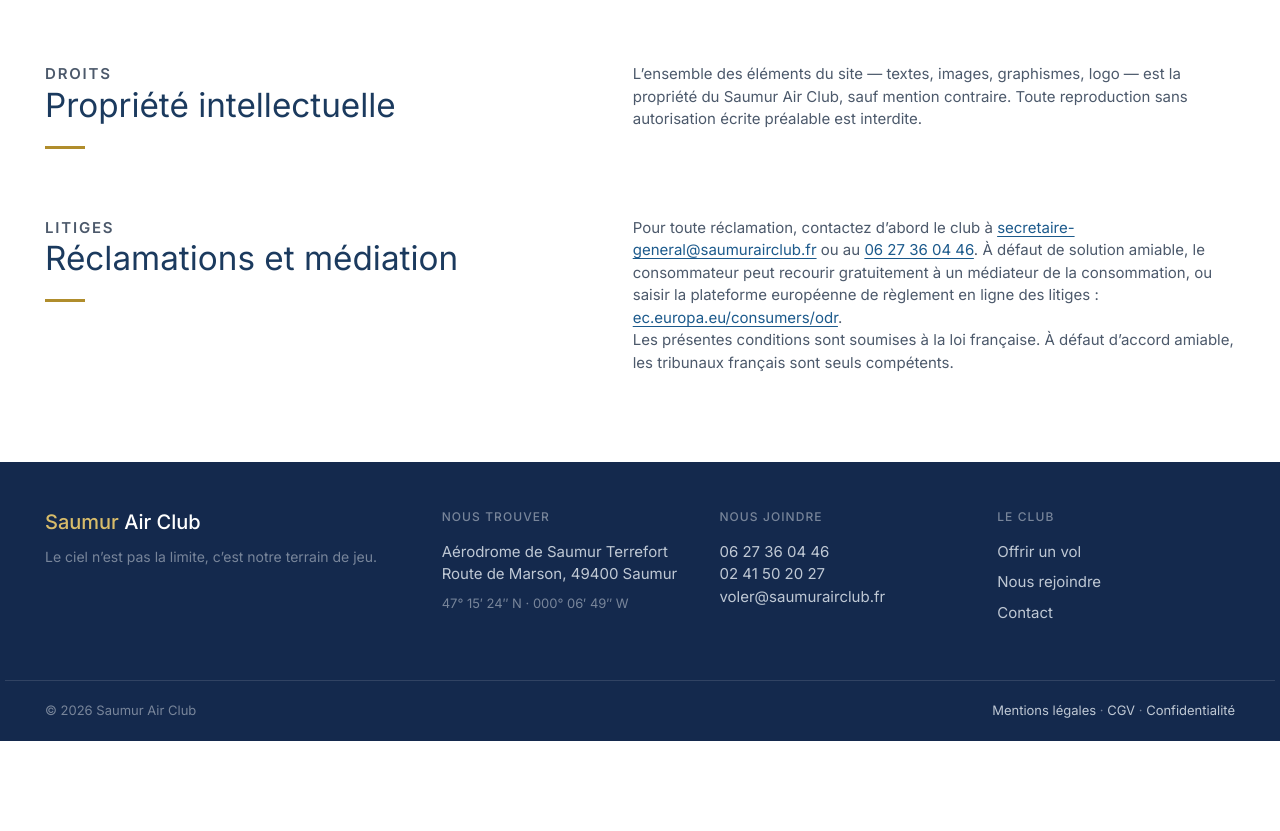
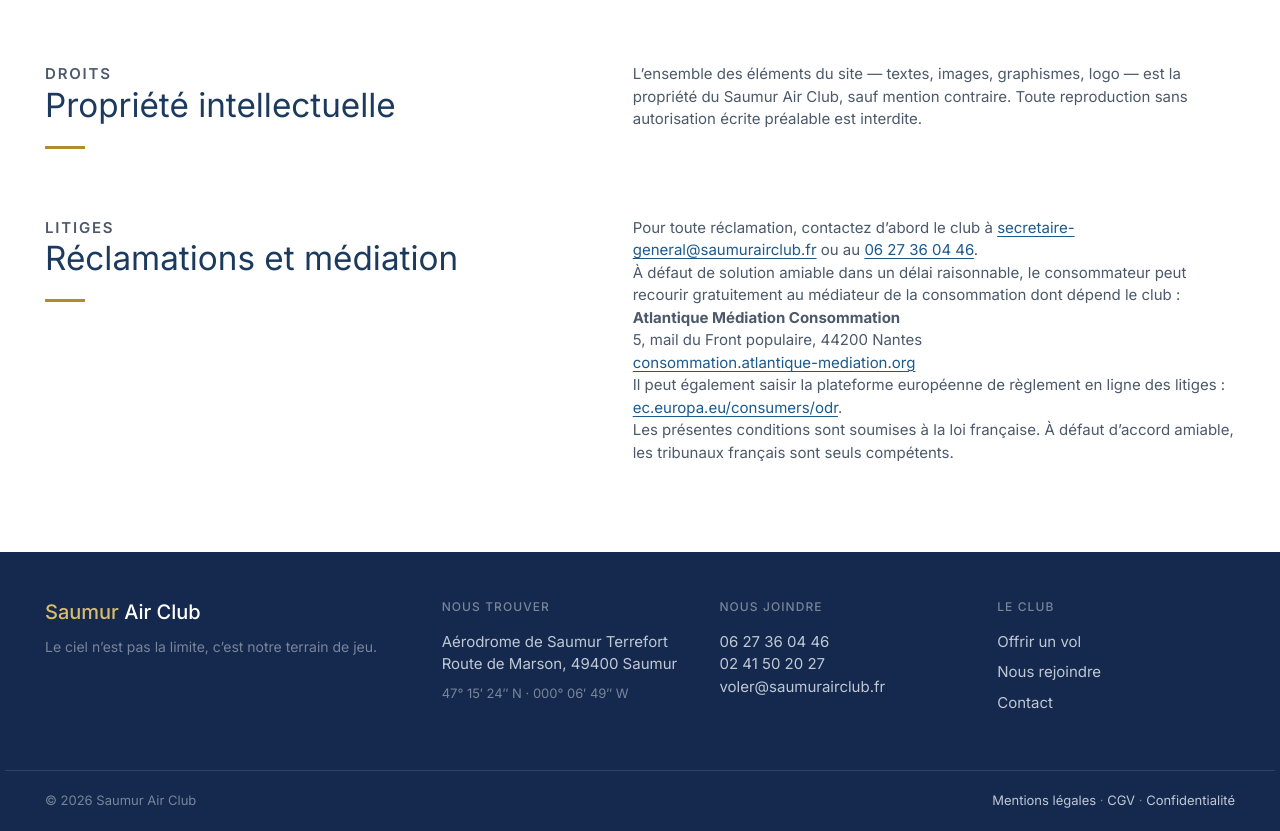
Before and after one commit to ob3m-distribution/aeroclubsaumur, a PHP site: page /cgv in a window 1280 px wide. Shown: the part 2146-2977 px from the top of the page. Before the commit the page ends 2887 px from the top, so only its background shows below. Run offline with PHP 8.4, Linux system fonts and the light colour scheme; data that the repository does not hold is empty.

Commit message:
Commit automatique de fin de tache (session Claude Code, 2026-09-05 16:03)

```diff
--- a/site/cgv.php
+++ b/site/cgv.php
@@ -1,5 +1,8 @@
 <?php
 declare(strict_types=1);
+/* Mediateur cite plus bas (Atlantique Mediation Consommation) : le club doit
+   avoir reellement adhere avant l'encaissement du premier paiement en ligne.
+   Cyrille doit confirmer l'adhesion — cf. email envoye au club le 05/09/2026. */
 $page  = 'cgv';
 $titre = 'Conditions générales de vente';
 $description = 'Conditions générales de vente du Saumur Air Club : commande, paiement, livraison et utilisation du bon cadeau vol découverte.';
@@ -225,9 +228,19 @@ require __DIR__ . '/inc/hero.php';
           Pour toute réclamation, contactez d’abord le club à
           <a href="mailto:<?= e(CLUB['email']) ?>"><?= e(CLUB['email']) ?></a> ou au
           <a href="tel:<?= e(tel_lien(CLUB['tel_mobile'])) ?>"><?= e(CLUB['tel_mobile']) ?></a>.
-          À défaut de solution amiable, le consommateur peut recourir gratuitement à un
-          médiateur de la consommation, ou saisir la plateforme européenne de règlement en
-          ligne des litiges : <a href="https://ec.europa.eu/consumers/odr" target="_blank" rel="noopener">ec.europa.eu/consumers/odr</a>.
+        </p>
+        <p>
+          À défaut de solution amiable dans un délai raisonnable, le consommateur peut
+          recourir gratuitement au médiateur de la consommation dont dépend le club :
+        </p>
+        <p>
+          <strong>Atlantique Médiation Consommation</strong><br>
+          5, mail du Front populaire, 44200 Nantes<br>
+          <a href="https://consommation.atlantique-mediation.org" target="_blank" rel="noopener">consommation.atlantique-mediation.org</a>
+        </p>
+        <p>
+          Il peut également saisir la plateforme européenne de règlement en ligne des
+          litiges : <a href="https://ec.europa.eu/consumers/odr" target="_blank" rel="noopener">ec.europa.eu/consumers/odr</a>.
         </p>
         <p>
           Les présentes conditions sont soumises à la loi française. À défaut d’accord
```
